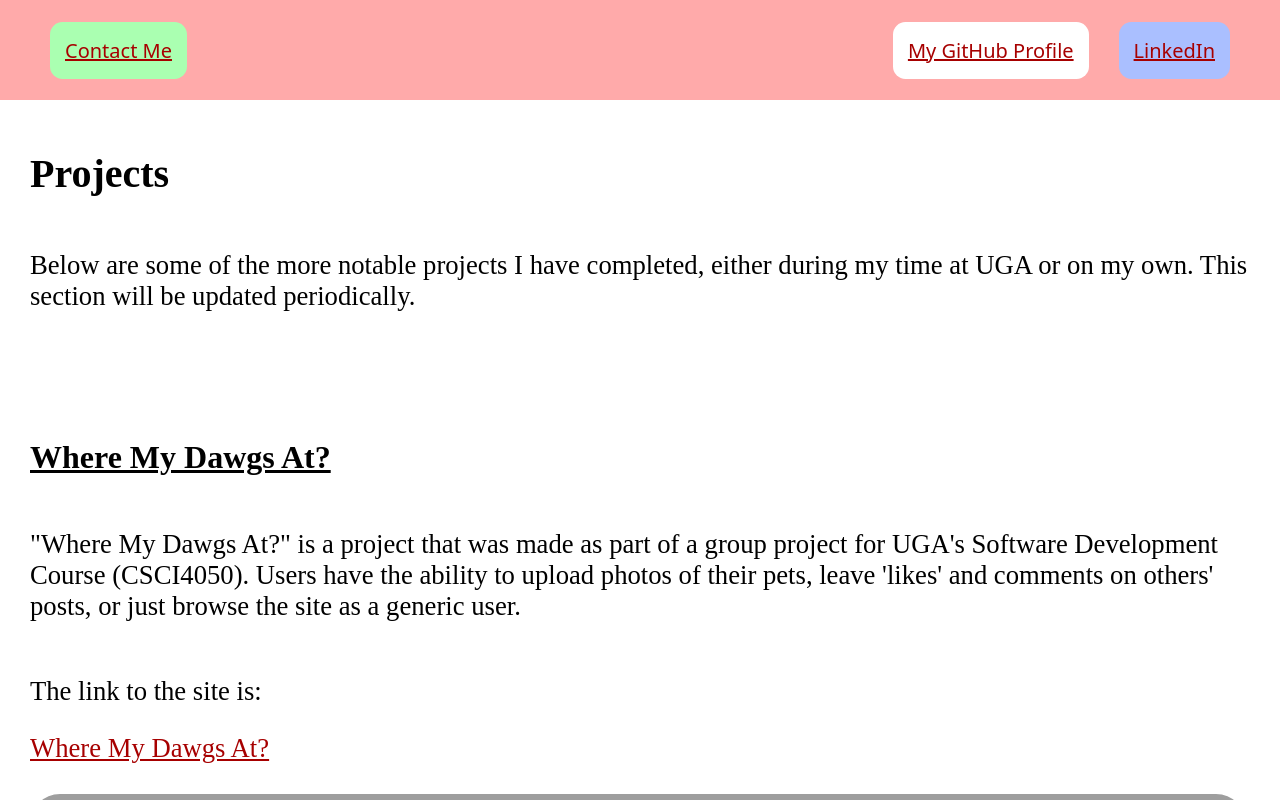
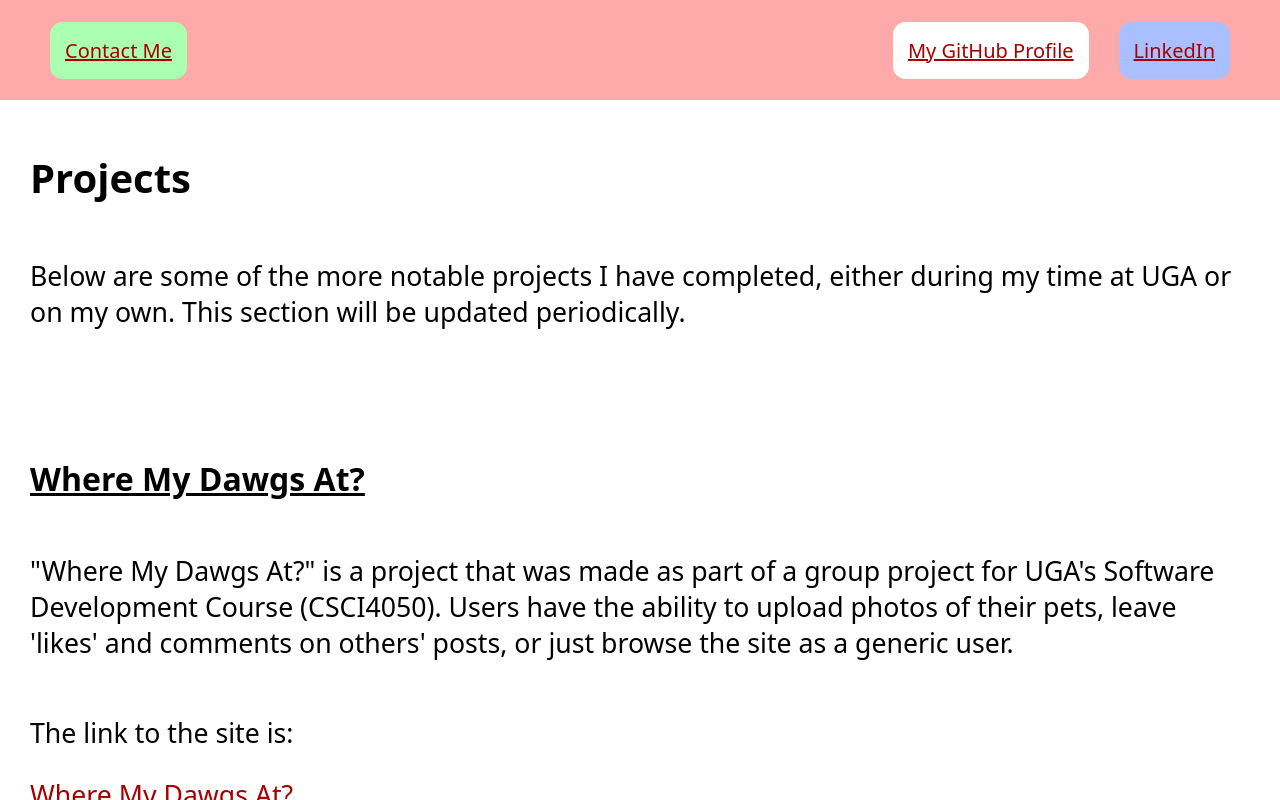
Before and after one commit to thinvanadium903/online-resume, a Next.js app: page /projects in a window 1280 px wide. Built offline with nearby package versions, Linux system fonts and the light colour scheme; grey boxes are pictures that could not be loaded.

Commit message:
updated css to use default system font on contact and projects pages

```diff
--- a/src/app/styles/Contact.css
+++ b/src/app/styles/Contact.css
@@ -13,6 +13,7 @@
 .project-title, .project-p {
     margin-left: 30px;
     padding-right: 30px;
+    font-family: system-ui, -apple-system, BlinkMacSystemFont, 'Segoe UI', Roboto, Oxygen, Ubuntu, Cantarell, 'Open Sans', 'Helvetica Neue', sans-serif;
 }
 
 .project-title {
--- a/src/app/styles/Projects.css
+++ b/src/app/styles/Projects.css
@@ -11,6 +11,7 @@
 }
 
 .project-title, .project-p, .project-subtitle, .project-link {
+    font-family: system-ui, -apple-system, BlinkMacSystemFont, 'Segoe UI', Roboto, Oxygen, Ubuntu, Cantarell, 'Open Sans', 'Helvetica Neue', sans-serif;
     margin-left: 30px;
     padding-right: 30px;
 }
```
